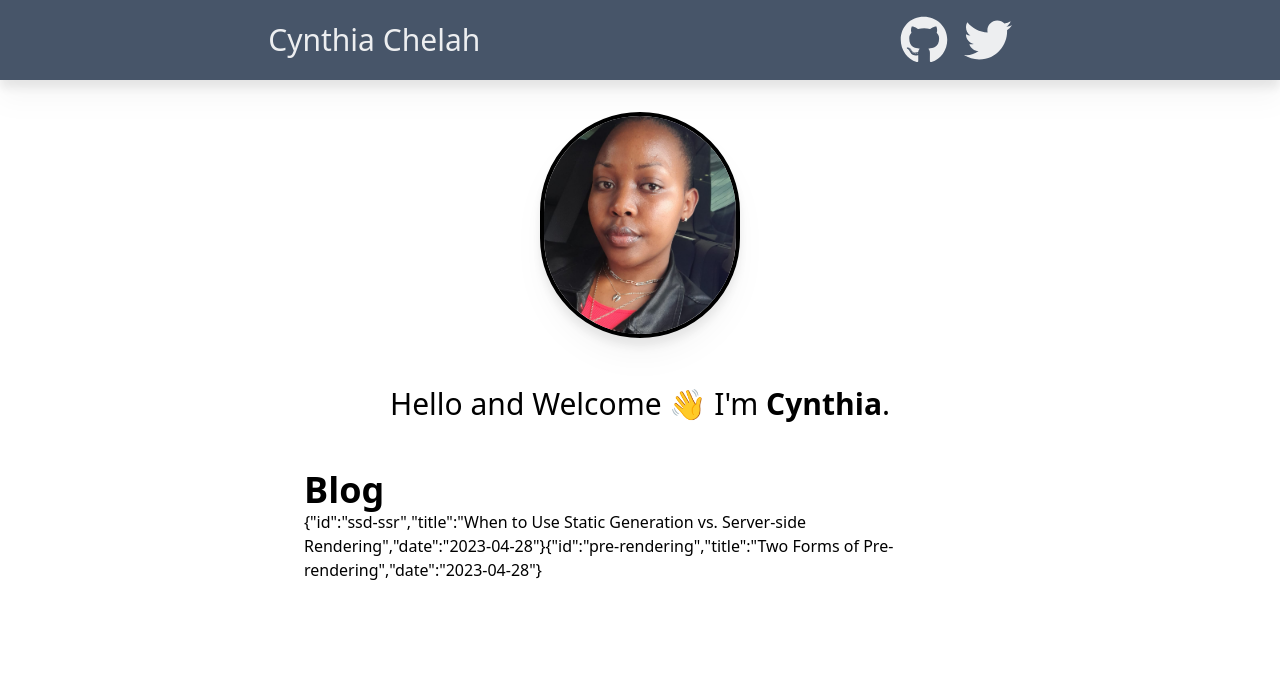
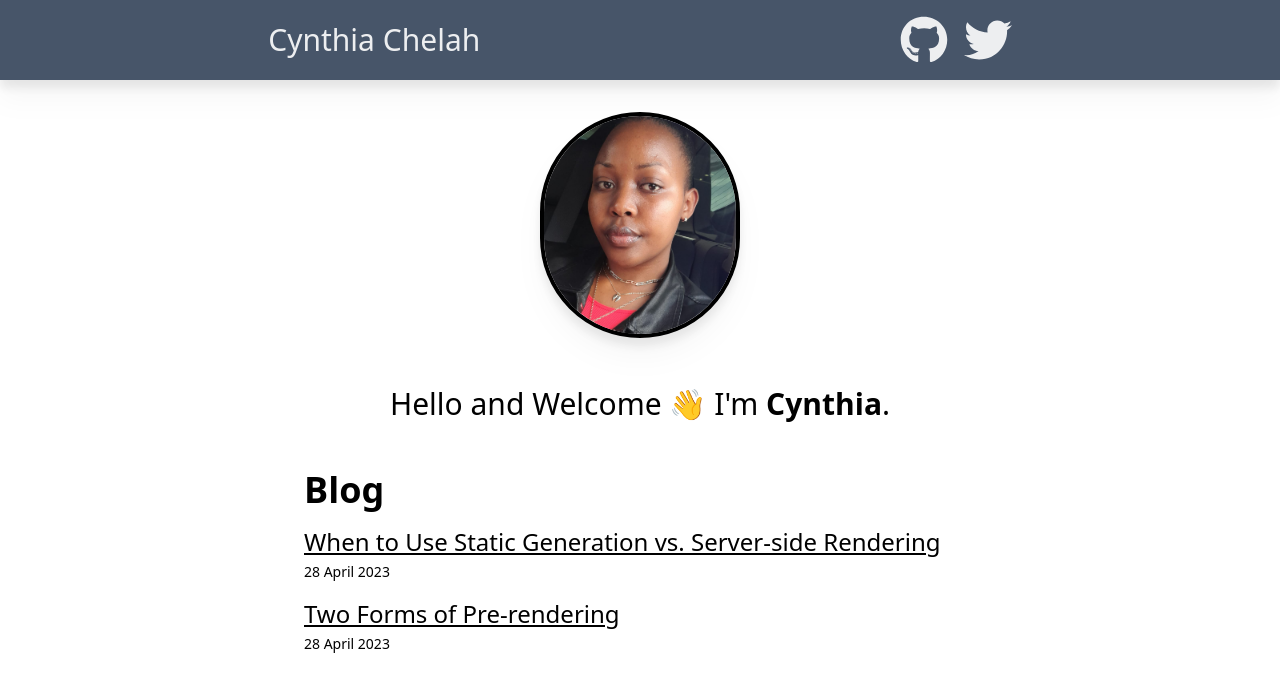
Before and after one commit to chelahcynthia/my-blog, a Next.js app: page / in a window 1280 px wide. Shown: the top 692 px of the page. Built offline with nearby package versions, Linux system fonts and the light colour scheme.

Commit message:
Created a not-found file to handle the http status

```diff
--- a/app/components/Listitem.tsx
+++ b/app/components/Listitem.tsx
@@ -1,5 +1,6 @@
 import React from 'react'
 import Link from 'next/link'
+import getFormattedDate from '@/lib/getFormattedDate'
 
 type Props = {
      post:BlogPost
@@ -7,7 +8,14 @@
 
 export default function Listitem({ post }: Props) {
     const {id, title, date } = post
+    const formattedDate = getFormattedDate(date)
+
   return (
-    <div>Listitem</div>
+    <li className='mt-4 text-2xl dark:text-white/90'>
+      <Link className='underline hover:text-black/70
+      dark:hover:text-white' href={`/posts/${id}`}>{title}</Link>
+      <br />
+      <p className='text-sm mt-1'>{formattedDate}</p>
+    </li>
   )
 }
--- a/app/components/Posts.tsx
+++ b/app/components/Posts.tsx
@@ -1,5 +1,5 @@
 import { getPostsData } from '@/lib/posts';
-
+import Listitem from './Listitem';
 import React from 'react'
 
 function Posts() {
@@ -9,7 +9,7 @@
         <h2 className="text-4xl font-bold dark:text-white/90">Blog</h2>
         <ul className='w-full'>
           {posts.map(post => (
-             JSON.stringify(post)
+            <Listitem key={post.id} post={post} />
           ))}
         </ul>
     </section>
--- a/app/posts/[postId]/page.tsx
+++ b/app/posts/[postId]/page.tsx
@@ -0,0 +1,17 @@
+import { getPostsData } from '@/lib/posts'
+import React from 'react'
+import { notFound } from 'next/navigation'
+
+export default async function Post({ params }: { params: {postId: string}}) {
+
+    const posts = getPostsData()
+    const { postId} = params
+
+    if (!posts.find(post => post.id === postId)) {
+        return notFound()
+    }
+
+  return (
+    <div>page</div>
+  )
+}
--- a/lib/getFormattedDate.tsx
+++ b/lib/getFormattedDate.tsx
@@ -0,0 +1,4 @@
+export default function getFormattedData(dateString: string): string {
+    return new Intl.DateTimeFormat('en-KE', { dateStyle: 'long'}).format
+    (new Date(dateString))
+}
```
Also changed, not shown: app/posts/[postId]/not-found.tsx (added).
